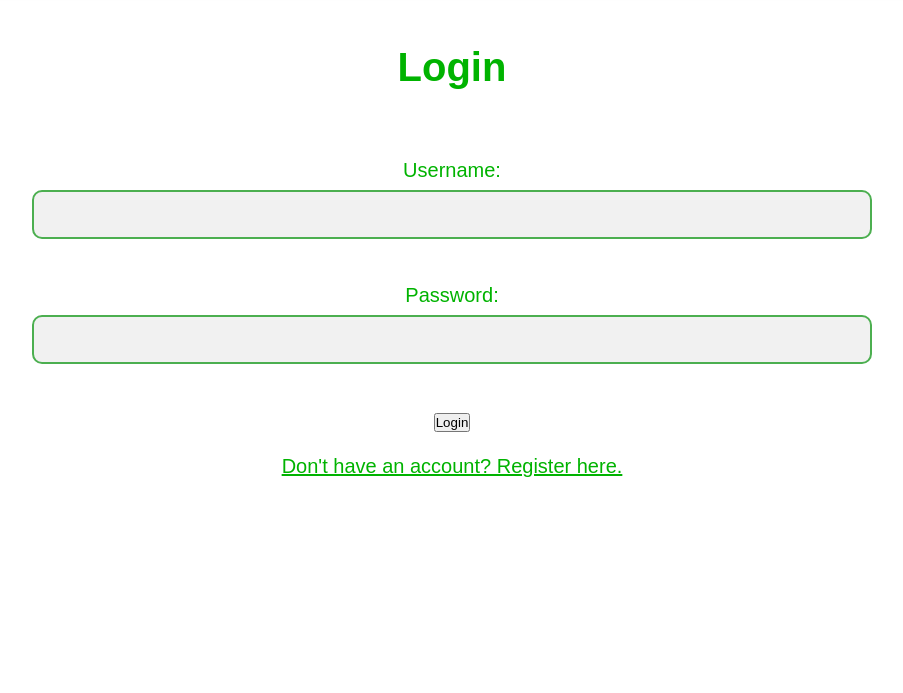
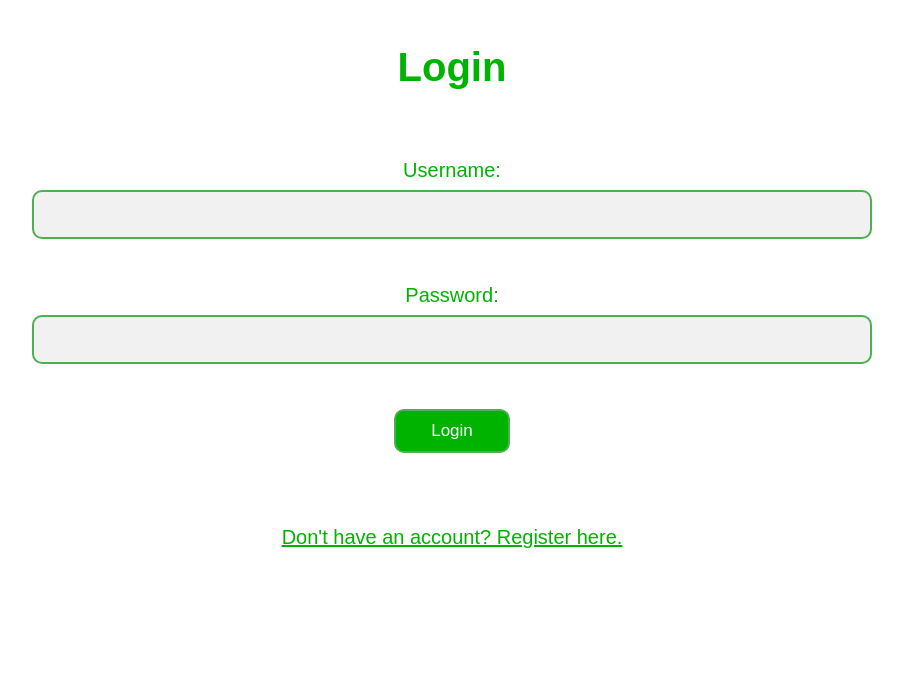
Before and after one commit to mumana98/Out-There, a PHP site: page /pages/login.html in a window 1280 px wide. Shown: the part 91-784 px from the top of the page, without its empty margins (188-1091 px from the left). Run offline with PHP 8.4, Linux system fonts and the light colour scheme.

Commit message:
login style changes

```diff
--- a/pages/login.html
+++ b/pages/login.html
@@ -78,7 +78,7 @@
           <input type="password" id="password" name="password" required />
           <br />
           <br />
-          <input type="button" value="Login" onclick="ajaxFunction()"/>
+          <input type="button" id="submit" value="Login" onclick="ajaxFunction()"/>
           <div id='ajaxDiv'></div>
           <br />
           <a href="./register.html">Don't have an account? Register here.</a>
--- a/styles/login.css
+++ b/styles/login.css
@@ -79,3 +79,23 @@ input[type="password"]:focus {
   background-color: rgba(255, 255, 255, 0.5);
   color: #4caf50;
 }
+
+#submit{
+  margin-bottom: 50px;
+  align-items: center;
+  float: center;
+  width: 10%;
+  padding: 10px;
+  background: #00b300;
+  color: white;
+  font-size: 17px;
+  border: 2px solid #4CAF50;
+  border-radius: 10px 10px 10px 10px;
+  cursor: pointer;
+}
+
+#submit:hover{
+  border: 2px solid #4CAF50;
+  background-color: rgba(255, 255, 255, 0.5);
+  color: #4CAF50;
+}
```
